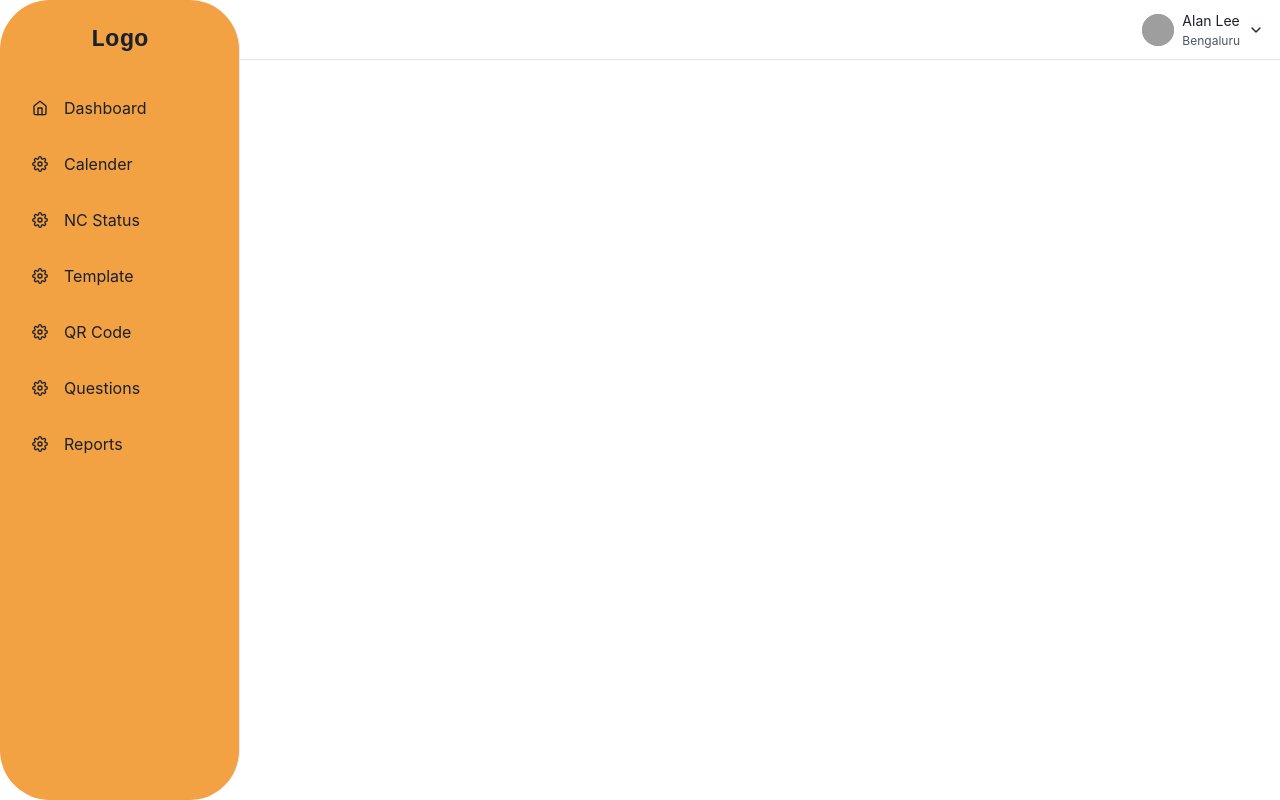
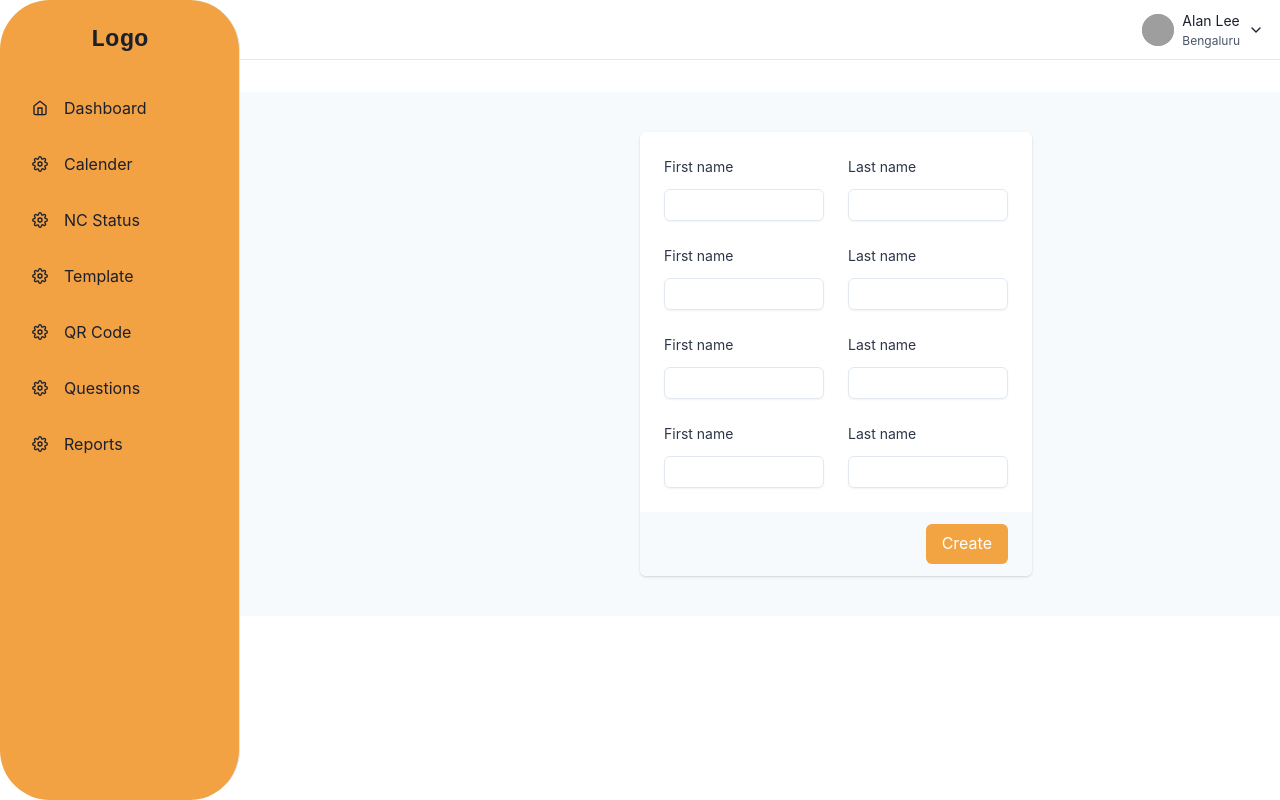
Before and after one commit to prajwalmadhav/Audire-frontend, a React (Create React App) app: page /calender in a window 1280 px wide. Built offline with nearby package versions, Linux system fonts and the light colour scheme; grey boxes are pictures that could not be loaded.

Commit message:
added form to /calander

```diff
--- a/src/App.tsx
+++ b/src/App.tsx
@@ -7,7 +7,9 @@ import {
 import { BrowserRouter as Router, Route,Link, Routes, Outlet } from 'react-router-dom'
 
 import Sidebar from "./Components/Sidebar";
-import Homepage from "./Components/Homepage";
+import Calender from './Components/Calender';
+import Dashboard from "./Components/Dashboard";
+import Test from './Components/Test';
 
 export const App = () => {
 
@@ -20,9 +22,10 @@ export const App = () => {
 
         <Routes>
           {/* Sidebar for the inclusive pages */}
-          <Route path='home' element={<Homepage />} />
-          <Route path='test' element={<Homepage/>} />
-          <Route path='pg' element={<Homepage/>} />
+          <Route path='dashboard' element={<Dashboard />} />
+          <Route path='calender' element={<Calender />} />
+          <Route path='test' element={<Test/>} />
+          <Route path='pg' element={<Test/>} />
 
         </Routes>
 
--- /dev/null
+++ b/src/Components/Calender.tsx
@@ -0,0 +1,271 @@
+import React from "react";
+import {
+  chakra,
+  Box,
+  Flex,
+  useColorModeValue,
+  SimpleGrid,
+  GridItem,
+  Heading,
+  Text,
+  Stack,
+  FormControl,
+  FormLabel,
+  Input,
+  InputGroup,
+  InputLeftAddon,
+  FormHelperText,
+  Textarea,
+  Avatar,
+  Icon,
+  Button,
+  VisuallyHidden,
+  Select,
+  Checkbox,
+  RadioGroup,
+  Radio,
+} from "@chakra-ui/react";
+import { FaUser } from "react-icons/fa";
+
+export default function Component() {
+  return (
+    <Box bg={useColorModeValue("gray.50", "inherit")} p={10} >
+
+
+
+      <Box mt={[10, 0]} ml={{ lg:'600px' }}>
+        <SimpleGrid
+          display={{ base: "initial", md: "grid" }}
+          columns={{ md: 3 }}
+          spacing={{ md: 6 }}
+        >
+
+          <GridItem mt={[5, null, 0]} colSpan={{ md: 2 }}>
+            <chakra.form
+              method="POST"
+              shadow="base"
+              rounded={[null, "md"]}
+              overflow={{ sm: "hidden" }}
+            >
+              <Stack
+                px={4}
+                py={5}
+                p={[null, 6]}
+                bg={useColorModeValue("white", "gray.700")}
+                spacing={6}
+              >
+                <SimpleGrid columns={6} spacing={6}>
+                  <FormControl as={GridItem} colSpan={[6, 3]}>
+                    <FormLabel
+                      htmlFor="first_name"
+                      fontSize="sm"
+                      fontWeight="md"
+                      color={useColorModeValue("gray.700", "gray.50")}
+                    >
+                      First name
+                    </FormLabel>
+                    <Input
+                      type="text"
+                      name="first_name"
+                      id="first_name"
+                      autoComplete="given-name"
+                      mt={1}
+                      focusBorderColor="brand.400"
+                      shadow="sm"
+                      size="sm"
+                      w="full"
+                      rounded="md"
+                    />
+                  </FormControl>
+
+                  <FormControl as={GridItem} colSpan={[6, 3]}>
+                    <FormLabel
+                      htmlFor="last_name"
+                      fontSize="sm"
+                      fontWeight="md"
+                      color={useColorModeValue("gray.700", "gray.50")}
+                    >
+                      Last name
+                    </FormLabel>
+                    <Input
+                      type="text"
+                      name="last_name"
+                      id="last_name"
+                      autoComplete="family-name"
+                      mt={1}
+                      focusBorderColor="brand.400"
+                      shadow="sm"
+                      size="sm"
+                      w="full"
+                      rounded="md"
+                    />
+                  </FormControl>
+
+                  <FormControl as={GridItem} colSpan={[6, 3]}>
+                    <FormLabel
+                      htmlFor="first_name"
+                      fontSize="sm"
+                      fontWeight="md"
+                      color={useColorModeValue("gray.700", "gray.50")}
+                    >
+                      First name
+                    </FormLabel>
+                    <Input
+                      type="text"
+                      name="first_name"
+                      id="first_name"
+                      autoComplete="given-name"
+                      mt={1}
+                      focusBorderColor="brand.400"
+                      shadow="sm"
+                      size="sm"
+                      w="full"
+                      rounded="md"
+                    />
+                  </FormControl>
+
+                  <FormControl as={GridItem} colSpan={[6, 3]}>
+                    <FormLabel
+                      htmlFor="last_name"
+                      fontSize="sm"
+                      fontWeight="md"
+                      color={useColorModeValue("gray.700", "gray.50")}
+                    >
+                      Last name
+                    </FormLabel>
+                    <Input
+                      type="text"
+                      name="last_name"
+                      id="last_name"
+                      autoComplete="family-name"
+                      mt={1}
+                      focusBorderColor="brand.400"
+                      shadow="sm"
+                      size="sm"
+                      w="full"
+                      rounded="md"
+                    />
+                  </FormControl>
+
+                  <FormControl as={GridItem} colSpan={[6, 3]}>
+                    <FormLabel
+                      htmlFor="first_name"
+                      fontSize="sm"
+                      fontWeight="md"
+                      color={useColorModeValue("gray.700", "gray.50")}
+                    >
+                      First name
+                    </FormLabel>
+                    <Input
+                      type="text"
+                      name="first_name"
+                      id="first_name"
+                      autoComplete="given-name"
+                      mt={1}
+                      focusBorderColor="brand.400"
+                      shadow="sm"
+                      size="sm"
+                      w="full"
+                      rounded="md"
+                    />
+                  </FormControl>
+
+                  <FormControl as={GridItem} colSpan={[6, 3]}>
+                    <FormLabel
+                      htmlFor="last_name"
+                      fontSize="sm"
+                      fontWeight="md"
+                      color={useColorModeValue("gray.700", "gray.50")}
+                    >
+                      Last name
+                    </FormLabel>
+                    <Input
+                      type="text"
+                      name="last_name"
+                      id="last_name"
+                      autoComplete="family-name"
+                      mt={1}
+                      focusBorderColor="brand.400"
+                      shadow="sm"
+                      size="sm"
+                      w="full"
+                      rounded="md"
+                    />
+                  </FormControl>
+
+                  <FormControl as={GridItem} colSpan={[6, 3]}>
+                    <FormLabel
+                      htmlFor="first_name"
+                      fontSize="sm"
+                      fontWeight="md"
+                      color={useColorModeValue("gray.700", "gray.50")}
+                    >
+                      First name
+                    </FormLabel>
+                    <Input
+                      type="text"
+                      name="first_name"
+                      id="first_name"
+                      autoComplete="given-name"
+                      mt={1}
+                      focusBorderColor="brand.400"
+                      shadow="sm"
+                      size="sm"
+                      w="full"
+                      rounded="md"
+                    />
+                  </FormControl>
+
+                  <FormControl as={GridItem} colSpan={[6, 3]}>
+                    <FormLabel
+                      htmlFor="last_name"
+                      fontSize="sm"
+                      fontWeight="md"
+                      color={useColorModeValue("gray.700", "gray.50")}
+                    >
+                      Last name
+                    </FormLabel>
+                    <Input
+                      type="text"
+                      name="last_name"
+                      id="last_name"
+                      autoComplete="family-name"
+                      mt={1}
+                      focusBorderColor="brand.400"
+                      shadow="sm"
+                      size="sm"
+                      w="full"
+                      rounded="md"
+                    />
+                  </FormControl>
+
+
+                </SimpleGrid>
+              </Stack>
+              <Box
+                px={{ base: 4, sm: 6, lg: 6 }}
+                py={3}
+                bg={useColorModeValue("gray.50", "gray.900")}
+                textAlign="right"
+              >
+                <Button
+                  type="submit"
+                  background="#F2A443"
+                  color="white"
+                  _focus={{ shadow: "" }}
+                  fontWeight="md"
+                >
+                  Create
+                </Button>
+              </Box>
+            </chakra.form>
+          </GridItem>
+        </SimpleGrid>
+      </Box>
+
+
+
+
+    </Box>
+  );
+}
--- /dev/null
+++ b/src/Components/Test.tsx
@@ -0,0 +1,7 @@
+import React from 'react'
+
+export default function Test() {
+  return (
+    <div>Test</div>
+  )
+}
```
Also changed, not shown: src/Components/Dashboard.tsx (renamed from src/Components/Homepage.tsx).
